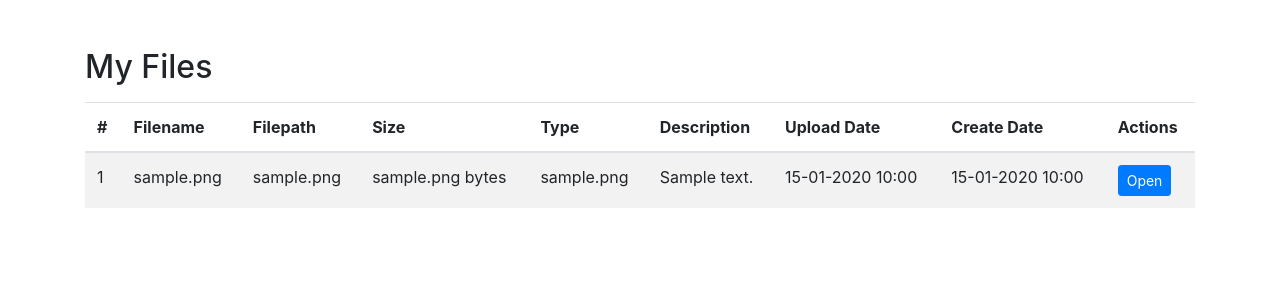
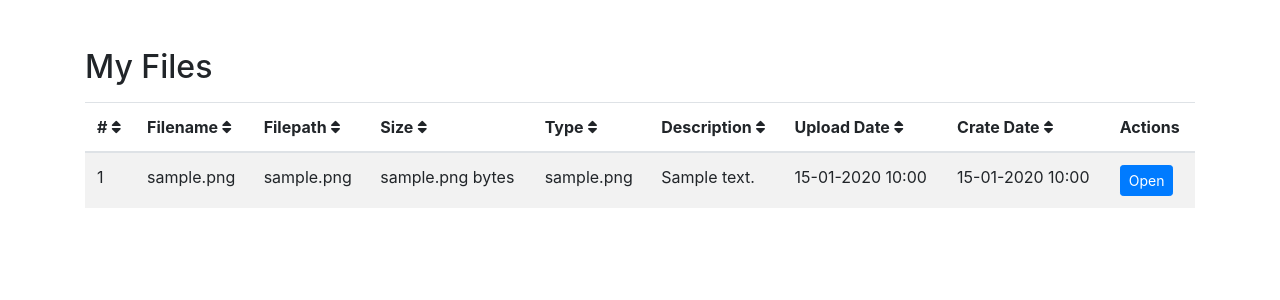
Before and after one commit to Tommm77/archi-tech, a Symfony app: template templates/file/index.html.twig in a window 1280 px wide. Shown: the top 300 px of the page. Run offline with Twig, Linux system fonts and the light colour scheme; the template is opened without the code that fills it: most values are stand-ins (such as "Sample title", 1, 10 or a date in 2020); some libraries are stand-ins or nearby versions.

Commit message:
Add sort for files

```diff
--- a/templates/file/index.html.twig
+++ b/templates/file/index.html.twig
@@ -16,14 +16,14 @@
     <table class="table table-striped mt-3">
         <thead>
             <tr>
-                <th>#</th>
-                <th>Filename</th>
-                <th>Filepath</th>
-                <th>Size</th>
-                <th>Type</th>
-                <th>Description</th>
-                <th>Upload Date</th>
-                <th>Create Date</th>
+                <th class="sortable" data-sort="id"># <i class="fas fa-sort"></i></th>
+                <th class="sortable" data-sort="filename">Filename <i class="fas fa-sort"></i></th>
+                <th class="sortable" data-sort="filepath">Filepath <i class="fas fa-sort"></i></th>
+                <th class="sortable" data-sort="size">Size <i class="fas fa-sort"></i></th>
+                <th class="sortable" data-sort="type">Type <i class="fas fa-sort"></i></th>
+                <th class="sortable" data-sort="description">Description <i class="fas fa-sort"></i></th>
+                <th class="sortable" data-sort="upload-date">Upload Date <i class="fas fa-sort"></i></th>
+                <th class="sortable" data-sort="create-date">Crate Date <i class="fas fa-sort"></i></th>
                 <th>Actions</th>
             </tr>
         </thead>
@@ -53,10 +53,43 @@
 
 {% block stylesheets %}
     <link rel="stylesheet" href="https://stackpath.bootstrapcdn.com/bootstrap/4.5.2/css/bootstrap.min.css">
+    <link rel="stylesheet" href="https://cdnjs.cloudflare.com/ajax/libs/font-awesome/5.15.1/css/all.min.css">
 {% endblock %}
 
 {% block javascripts %}
-    <script src="https://code.jquery.com/jquery-3.5.1.slim.min.js"></script>
-    <script src="https://cdn.jsdelivr.net/npm/@popperjs/core@2.9.3/dist/umd/popper.min.js"></script>
-    <script src="https://stackpath.bootstrapcdn.com/bootstrap/4.5.2/js/bootstrap.min.js"></script>
+    <script src="https://code.jquery.com/jquery-3.5.1.min.js"></script>
+    <script>
+        $(document).ready(function() {
+            $('.sortable').click(function() {
+                var table = $(this).parents('table').eq(0);
+                var rows = table.find('tr:gt(0)').toArray().sort(comparer($(this).index()));
+
+                if($(this).hasClass('asc')) {
+                    $(this).removeClass('asc');
+                    $(this).addClass('desc');
+                    $(this).find('.fas').removeClass('fa-sort-up').addClass('fa-sort-down');
+                    rows = rows.reverse();
+                } else {
+                    $(this).addClass('asc');
+                    $(this).removeClass('desc');
+                    $(this).find('.fas').removeClass('fa-sort-down').addClass('fa-sort-up');
+                }
+
+                for (var i = 0; i < rows.length; i++) {
+                    table.append(rows[i]);
+                }
+            });
+        });
+
+        function comparer(index) {
+            return function(a, b) {
+                var valA = getCellValue(a, index), valB = getCellValue(b, index);
+                return $.isNumeric(valA) && $.isNumeric(valB) ? valA - valB : valA.localeCompare(valB);
+            }
+        }
+
+        function getCellValue(row, index) {
+            return $(row).children('td').eq(index).text();
+        }
+    </script>
 {% endblock %}
```
